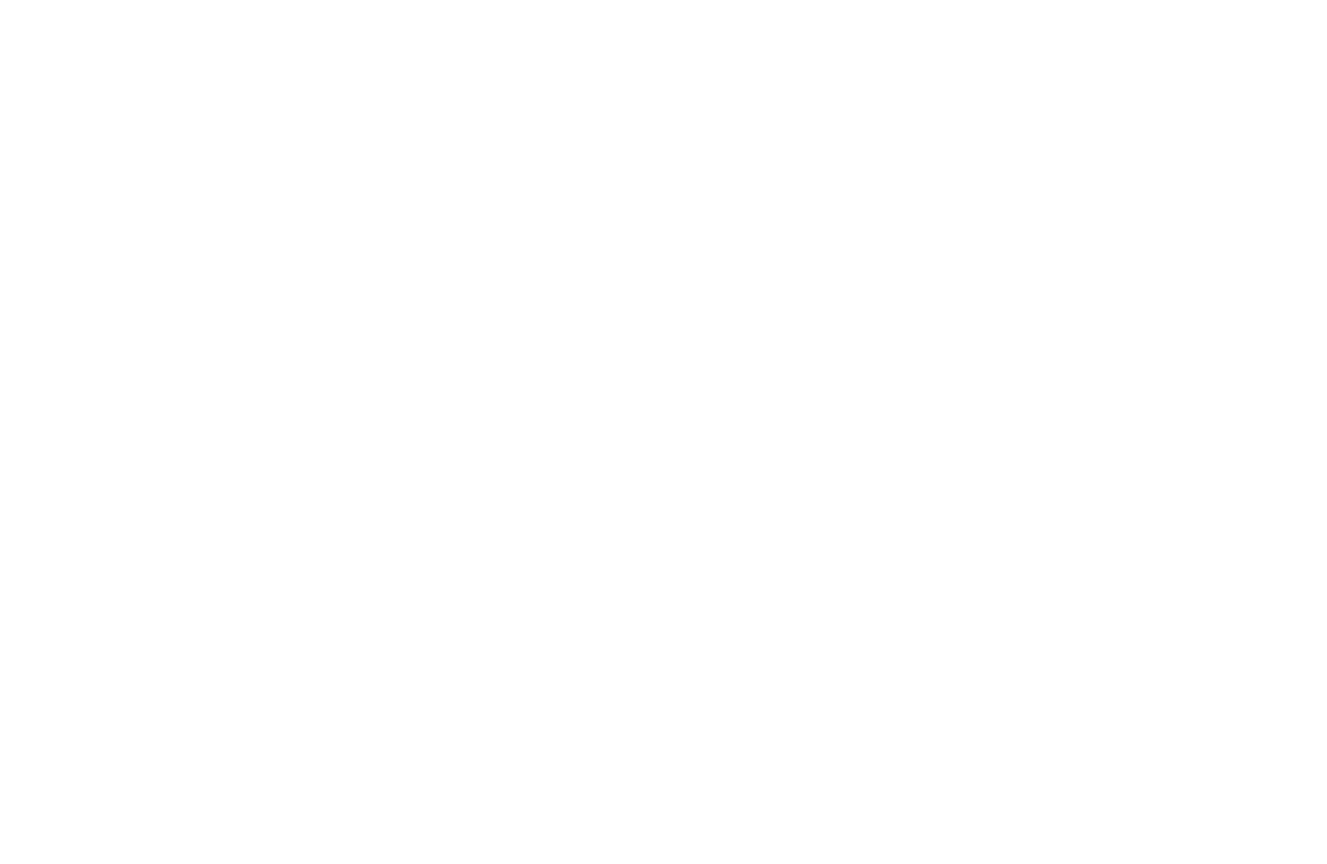
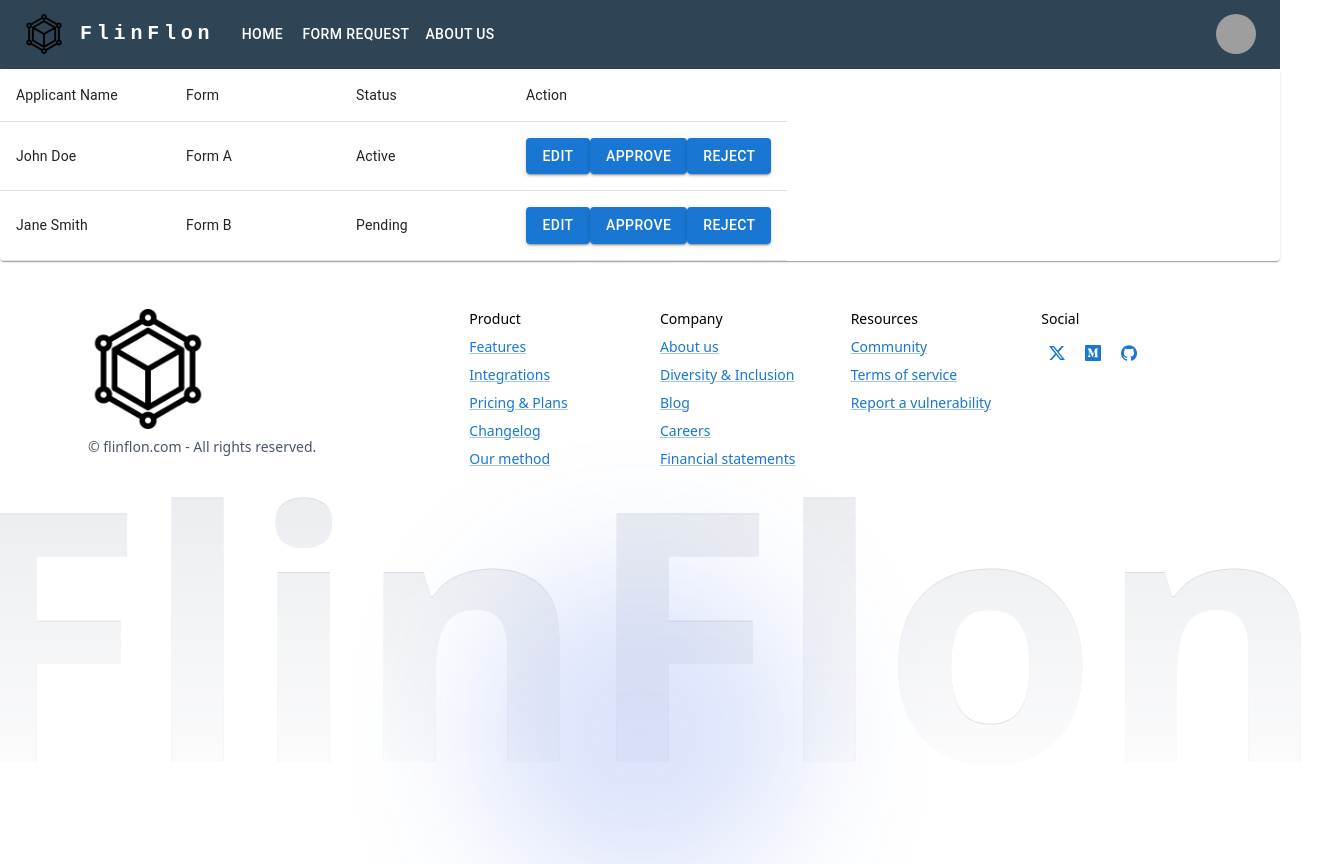
Before and after one commit to David-Gaspar-H/cosc4353-flin-flon, a React (Vite) app in the folder frontend/: page /form-request in a window 1280 px wide. Before the commit this address had no page. Shown: the whole page, 1327 px wide, since content can reach past the window. Before the commit the page ends 800 px from the top, so only its background shows below. Built offline with nearby package versions, Linux system fonts and the light colour scheme; grey boxes are pictures that could not be loaded.

Commit message:
Feat: added user form request route and updated app bar styling and nav items.

```diff
--- a/frontend/src/App.jsx
+++ b/frontend/src/App.jsx
@@ -9,6 +9,7 @@
 import FerpaForm from "./components/FerpaForm.jsx";
 import Signature from "./components/Signature.jsx";
 import FormsTable from "./components/FormsTable.jsx";
+import UserFormRequest from "./components/UserFormRequest.jsx";
 
 function App() {
 	return (
@@ -34,6 +35,9 @@
 					<Route path="/ferpa" element={<FerpaForm />} />
 				</Routes>
 				<Routes>
+					<Route path="/form-request" element={<UserFormRequest />} />
+				</Routes>
+				<Routes>
 					<Route path="/signature" element={<Signature />} />
 				</Routes>
 				<Routes>
--- a/frontend/src/components/ResponsiveAppBar.jsx
+++ b/frontend/src/components/ResponsiveAppBar.jsx
@@ -1,20 +1,24 @@
-import * as React from 'react';
-import { useNavigate } from 'react-router-dom'; // Import useNavigate hook
-import AppBar from '@mui/material/AppBar';
-import Box from '@mui/material/Box';
-import Toolbar from '@mui/material/Toolbar';
-import IconButton from '@mui/material/IconButton';
-import Typography from '@mui/material/Typography';
-import Menu from '@mui/material/Menu';
-import MenuIcon from '@mui/icons-material/Menu';
-import Container from '@mui/material/Container';
-import Avatar from '@mui/material/Avatar';
-import Button from '@mui/material/Button';
-import Tooltip from '@mui/material/Tooltip';
-import MenuItem from '@mui/material/MenuItem';
-import AdbIcon from '@mui/icons-material/Adb';
+import * as React from "react";
+import { useNavigate } from "react-router-dom"; // Import useNavigate hook
+import AppBar from "@mui/material/AppBar";
+import Box from "@mui/material/Box";
+import Toolbar from "@mui/material/Toolbar";
+import IconButton from "@mui/material/IconButton";
+import Typography from "@mui/material/Typography";
+import Menu from "@mui/material/Menu";
+import MenuIcon from "@mui/icons-material/Menu";
+import Container from "@mui/material/Container";
+import Avatar from "@mui/material/Avatar";
+import Button from "@mui/material/Button";
+import Tooltip from "@mui/material/Tooltip";
+import MenuItem from "@mui/material/MenuItem";
+import AdbIcon from "@mui/icons-material/Adb";
 
-const pages = ['Product', 'Resource', 'About Us'];
+const pages = [
+	{ name: "Home", path: "/" },
+	{ name: "Form Request", path: "/form-request" },
+	{ name: "About Us", path: "/about" },
+];
 
 function ResponsiveAppBar() {
 	const [anchorElNav, setAnchorElNav] = React.useState(null);
@@ -40,34 +44,39 @@
 	const handleLoginLogout = () => {
 		setIsLoggedIn(!isLoggedIn);
 		if (isLoggedIn) {
-            navigate('/login');
+			navigate("/login");
 		}
 	};
 
-    const settings = isLoggedIn ? ['Logout'] : ['Login'];
+	const settings = isLoggedIn ? ["Logout"] : ["Login"];
 
 	const handleMenuClick = (setting) => {
-        if (setting === 'Login') {
-            navigate('/login');
-        } else if (setting === 'Logout') {
+		if (setting === "Login") {
+			navigate("/login");
+		} else if (setting === "Logout") {
 			handleLoginLogout();
 		}
 		handleCloseUserMenu();
 	};
 
 	return (
-        <AppBar position="static">
+		<AppBar
+			position="static"
+			sx={{ backgroundColor: "#2f4454", boxShadow: "none" }}
+		>
 			<Container maxWidth="xl">
 				<Toolbar disableGutters>
-                    <img src="/cube.png"
+					<img
+						src="/cube.png"
 						alt="Flin Flon"
 						style={{
 							md: "flex",
 							marginRight: "8px",
 							width: "40px",
 							height: "40px",
-                             objectFit: "contain"
-                         }}/>
+							objectFit: "contain",
+						}}
+					/>
 					<Typography
 						variant="h6"
 						noWrap
@@ -75,18 +84,24 @@
 						href="#app-bar-with-responsive-menu"
 						sx={{
 							mr: 2,
-                            display: {xs: 'none', md: 'flex'},
-                            fontFamily: 'monospace',
+							ml: 1,
+							display: { xs: "none", md: "flex" },
+							fontFamily: "monospace",
 							fontWeight: 700,
-                            letterSpacing: '.3rem',
-                            color: 'inherit',
-                            textDecoration: 'none',
+							letterSpacing: ".3rem",
+							color: "inherit",
+							textDecoration: "none",
 						}}
 					>
-                        Flin Flon
+						FlinFlon
 					</Typography>
 
-                    <Box sx={{flexGrow: 1, display: {xs: 'flex', md: 'none'}}}>
+					<Box
+						sx={{
+							flexGrow: 1,
+							display: { xs: "flex", md: "none" },
+						}}
+					>
 						<IconButton
 							size="large"
 							aria-label="account of current user"
@@ -95,32 +110,39 @@
 							onClick={handleOpenNavMenu}
 							color="inherit"
 						>
-                            <MenuIcon/>
+							<MenuIcon />
 						</IconButton>
 						<Menu
 							id="menu-appbar"
 							anchorEl={anchorElNav}
 							anchorOrigin={{
-                                vertical: 'bottom',
-                                horizontal: 'left',
+								vertical: "bottom",
+								horizontal: "left",
 							}}
 							keepMounted
 							transformOrigin={{
-                                vertical: 'top',
-                                horizontal: 'left',
+								vertical: "top",
+								horizontal: "left",
 							}}
 							open={Boolean(anchorElNav)}
 							onClose={handleCloseNavMenu}
-                            sx={{display: {xs: 'block', md: 'none'}}}
+							sx={{ display: { xs: "block", md: "none" } }}
 						>
 							{pages.map((page) => (
-                                <MenuItem key={page} onClick={handleCloseNavMenu}>
-                                    <Typography sx={{textAlign: 'center'}}>{page}</Typography>
+								<MenuItem
+									key={page.name}
+									onClick={() => navigate(page.path)}
+								>
+									<Typography sx={{ textAlign: "center" }}>
+										{page.name}
+									</Typography>
 								</MenuItem>
 							))}
 						</Menu>
 					</Box>
-                    <AdbIcon sx={{display: {xs: 'flex', md: 'none'}, mr: 1}}/>
+					<AdbIcon
+						sx={{ display: { xs: "flex", md: "none" }, mr: 1 }}
+					/>
 					<Typography
 						variant="h5"
 						noWrap
@@ -128,53 +150,69 @@
 						href="#app-bar-with-responsive-menu"
 						sx={{
 							mr: 2,
-                            display: {xs: 'flex', md: 'none'},
+							display: { xs: "flex", md: "none" },
 							flexGrow: 1,
-                            fontFamily: 'monospace',
+							fontFamily: "monospace",
 							fontWeight: 700,
-                            letterSpacing: '.3rem',
-                            color: 'inherit',
-                            textDecoration: 'none',
+							letterSpacing: ".3rem",
+							color: "inherit",
+							textDecoration: "none",
 						}}
 					>
 						LOGO
 					</Typography>
-                    <Box sx={{flexGrow: 1, display: {xs: 'none', md: 'flex'}}}>
+					<Box
+						sx={{
+							flexGrow: 1,
+							display: { xs: "none", md: "flex" },
+						}}
+					>
 						{pages.map((page) => (
 							<Button
-                                key={page}
-                                onClick={handleCloseNavMenu}
-                                sx={{my: 2, color: 'white', display: 'block'}}
+								key={page.name}
+								onClick={() => navigate(page.path)}
+								sx={{ my: 2, color: "white", display: "block" }}
 							>
-                                {page}
+								{page.name}
 							</Button>
 						))}
 					</Box>
-                    <Box sx={{flexGrow: 0}}>
+					<Box sx={{ flexGrow: 0 }}>
 						<Tooltip title="Open settings">
-                            <IconButton onClick={handleOpenUserMenu} sx={{p: 0}}>
-                                <Avatar alt="Remy Sharp" src="/static/images/avatar/2.jpg"/>
+							<IconButton
+								onClick={handleOpenUserMenu}
+								sx={{ p: 0 }}
+							>
+								<Avatar
+									alt="Remy Sharp"
+									src="/static/images/avatar/2.jpg"
+								/>
 							</IconButton>
 						</Tooltip>
 						<Menu
-                            sx={{mt: '45px'}}
+							sx={{ mt: "45px" }}
 							id="menu-appbar"
 							anchorEl={anchorElUser}
 							anchorOrigin={{
-                                vertical: 'top',
-                                horizontal: 'right',
+								vertical: "top",
+								horizontal: "right",
 							}}
 							keepMounted
 							transformOrigin={{
-                                vertical: 'top',
-                                horizontal: 'right',
+								vertical: "top",
+								horizontal: "right",
 							}}
 							open={Boolean(anchorElUser)}
 							onClose={handleCloseUserMenu}
 						>
 							{settings.map((setting) => (
-                                <MenuItem key={setting} onClick={() => handleMenuClick(setting)}>
-                                    <Typography sx={{textAlign: 'center'}}>{setting}</Typography>
+								<MenuItem
+									key={setting}
+									onClick={() => handleMenuClick(setting)}
+								>
+									<Typography sx={{ textAlign: "center" }}>
+										{setting}
+									</Typography>
 								</MenuItem>
 							))}
 						</Menu>
--- /dev/null
+++ b/frontend/src/components/UserFormRequest.jsx
@@ -0,0 +1,25 @@
+import React from "react";
+import ResponsiveAppBar from "./ResponsiveAppBar";
+import Footer from "./Footer";
+import { Grid2, Paper } from "@mui/material";
+import ReduceCourseLoadForm from "./ReduceCourseLoadForm";
+import FerpaForm from "./FerpaForm";
+import FormsTable from "./FormsTable";
+
+const UserFormRequest = () => {
+	return (
+		<>
+			<ResponsiveAppBar />
+
+			<Grid2>
+				<Paper>
+					<FormsTable></FormsTable>
+				</Paper>
+			</Grid2>
+
+			<Footer />
+		</>
+	);
+};
+
+export default UserFormRequest;
```
Lines whose indentation alone changed are shown as unchanged.
